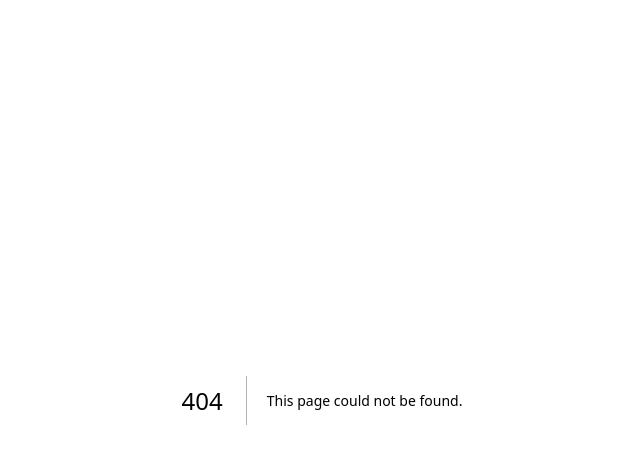
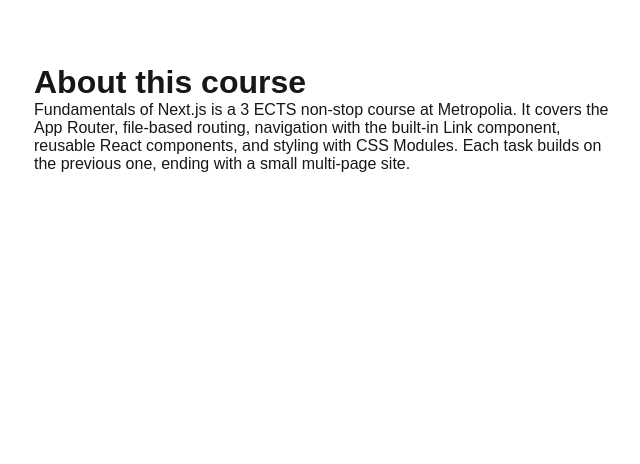
Before and after one commit to martin-holland/nextjs-fundamentals, a Next.js app: page /about in a window 1280 px wide. Before the commit this address had no page. Shown: the top 464 px of the page, without its empty margins (318-958 px from the left). Built offline with nearby package versions, Linux system fonts and the light colour scheme.

Commit message:
Task 2: Create a new /about page
Adds app/about/page.js with an <h1> "About this course" heading and a
paragraph describing the course. Visible at http://localhost:3000/about.

```diff
--- /dev/null
+++ b/app/about/page.js
@@ -0,0 +1,13 @@
+export default function About() {
+  return (
+    <main style={{ padding: "4rem 2rem", maxWidth: "40rem", margin: "0 auto" }}>
+      <h1>About this course</h1>
+      <p>
+        Fundamentals of Next.js is a 3 ECTS non-stop course at Metropolia. It
+        covers the App Router, file-based routing, navigation with the built-in
+        Link component, reusable React components, and styling with CSS Modules.
+        Each task builds on the previous one, ending with a small multi-page site.
+      </p>
+    </main>
+  );
+}
```
